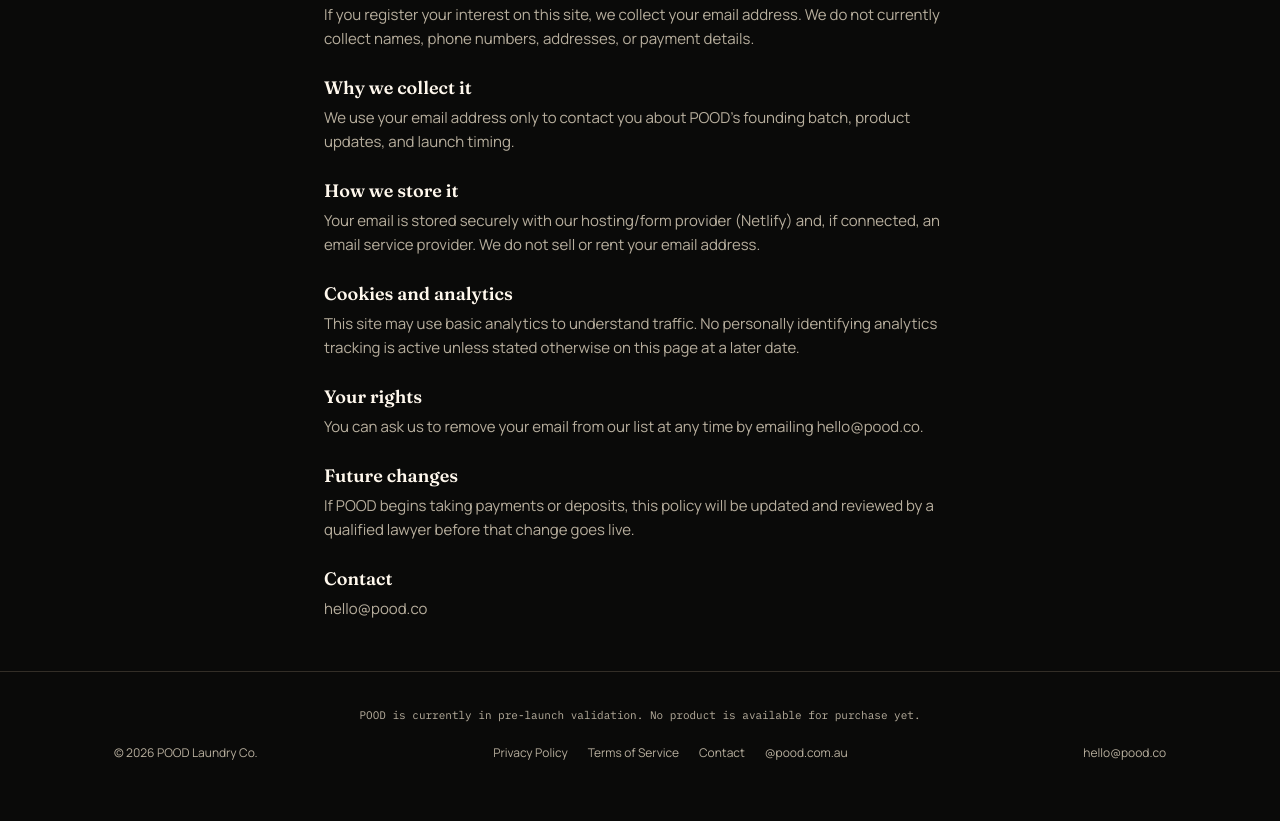
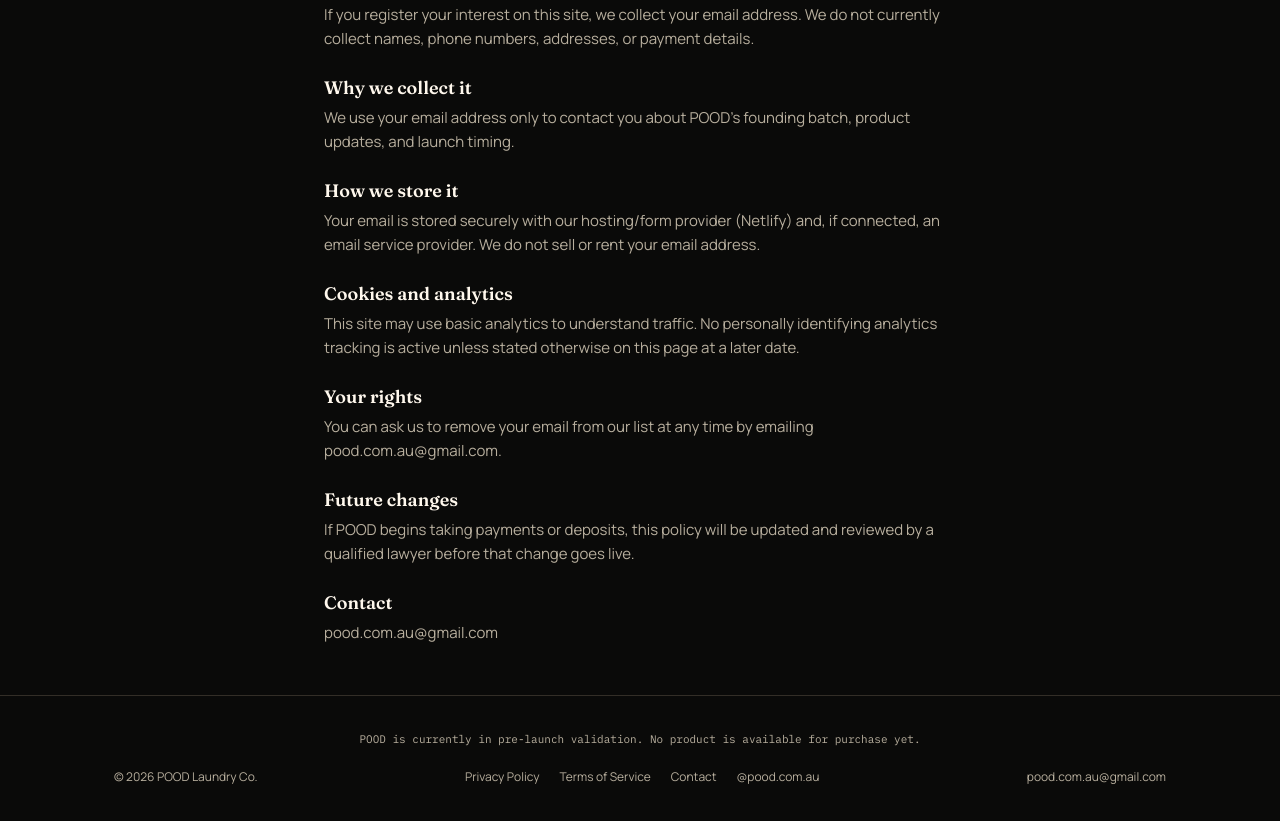
Before and after one commit to mamarilmichael-glitch/pood-website, a plain HTML site: page privacy.html in a window 1280 px wide. Shown: the part 459-1280 px from the top of the page. Before the commit the page ends 1256 px from the top, so only its background shows below. Drawn offline with Linux system fonts and the light colour scheme.

Commit message:
Use pood.com.au@gmail.com as the contact email

```diff
--- a/privacy.html
+++ b/privacy.html
@@ -43,11 +43,11 @@
     <h2>Cookies and analytics</h2>
     <p>This site may use basic analytics to understand traffic. No personally identifying analytics tracking is active unless stated otherwise on this page at a later date.</p>
     <h2>Your rights</h2>
-    <p>You can ask us to remove your email from our list at any time by emailing hello@pood.co.</p>
+    <p>You can ask us to remove your email from our list at any time by emailing pood.com.au@gmail.com.</p>
     <h2>Future changes</h2>
     <p>If POOD begins taking payments or deposits, this policy will be updated and reviewed by a qualified lawyer before that change goes live.</p>
     <h2>Contact</h2>
-    <p>hello@pood.co</p>
+    <p>pood.com.au@gmail.com</p>
   </div>
 </section>
 
@@ -58,7 +58,7 @@
     <div class="footer-row">
       <span>&copy; 2026 POOD Laundry Co.</span>
       <nav><a href='/privacy'>Privacy Policy</a><a href='/terms'>Terms of Service</a><a href='/contact'>Contact</a><a href="https://www.instagram.com/pood.com.au">@pood.com.au</a></nav>
-      <a href="mailto:hello@pood.co">hello@pood.co</a>
+      <a href="mailto:pood.com.au@gmail.com">pood.com.au@gmail.com</a>
     </div>
   </div>
 </footer>
@@ -83,7 +83,7 @@
       form.nextElementSibling.style.display = 'block';
     })
     .catch(() => {
-      alert("Something went wrong - please try again, or email hello@pood.co directly.");
+      alert("Something went wrong - please try again, or email pood.com.au@gmail.com directly.");
     });
     return false;
   }
```
Also changed, not shown: about.html (+2 -2 lines), contact.html (+3 -3 lines), faq.html (+2 -2 lines), fragrance-concepts.html (+2 -2 lines), how-it-works.html (+2 -2 lines), index.html (+2 -2 lines), terms.html (+2 -2 lines).
